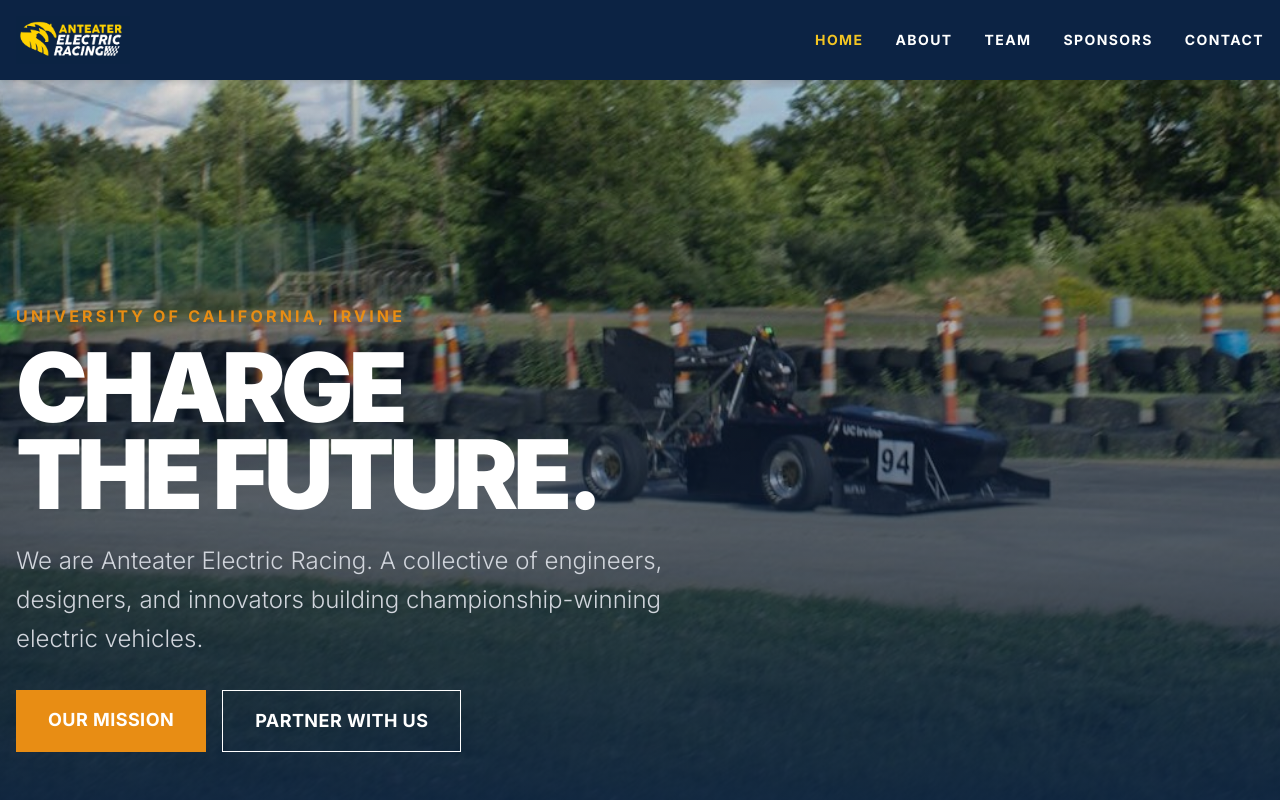
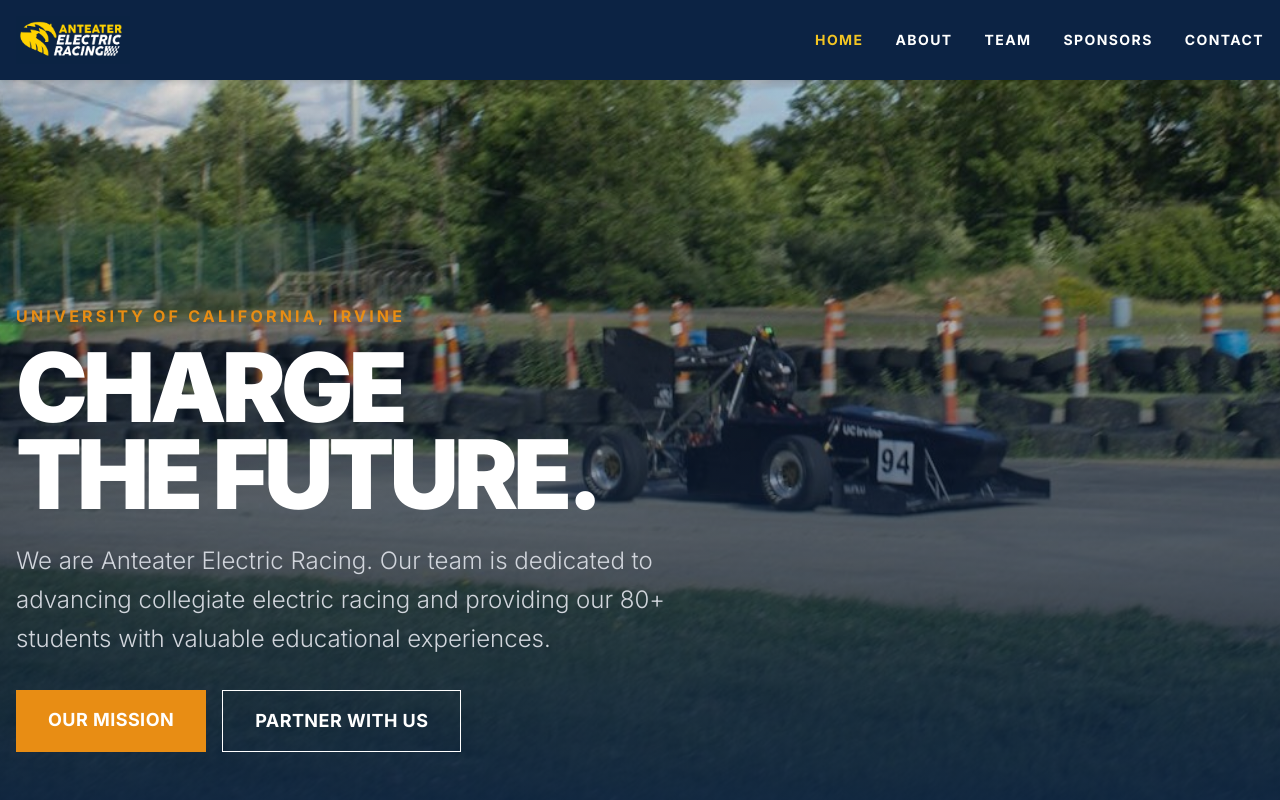
Before and after one commit to Anteater-Electric-Racing/aer-website, a Next.js app: page / in a window 1280 px wide. Shown: the top 800 px of the page. Built offline with nearby package versions, Linux system fonts and the light colour scheme.

Commit message:
Update page.tsx

```diff
--- a/app/page.tsx
+++ b/app/page.tsx
@@ -31,10 +31,7 @@
               The Future.
             </h1>
             <p className="text-xl md:text-2xl text-gray-300 max-w-2xl font-light leading-relaxed mb-8">
-              We are Anteater Electric Racing. A collective of engineers,
-              designers, and innovators building championship-winning electric
-              vehicles.
-            </p>
+              We are Anteater Electric Racing. Our team is dedicated to advancing collegiate electric racing and providing our 80+ students with valuable educational experiences.             </p>
             <div className="flex flex-wrap gap-4">
               <Link
                 href="/about"
```
